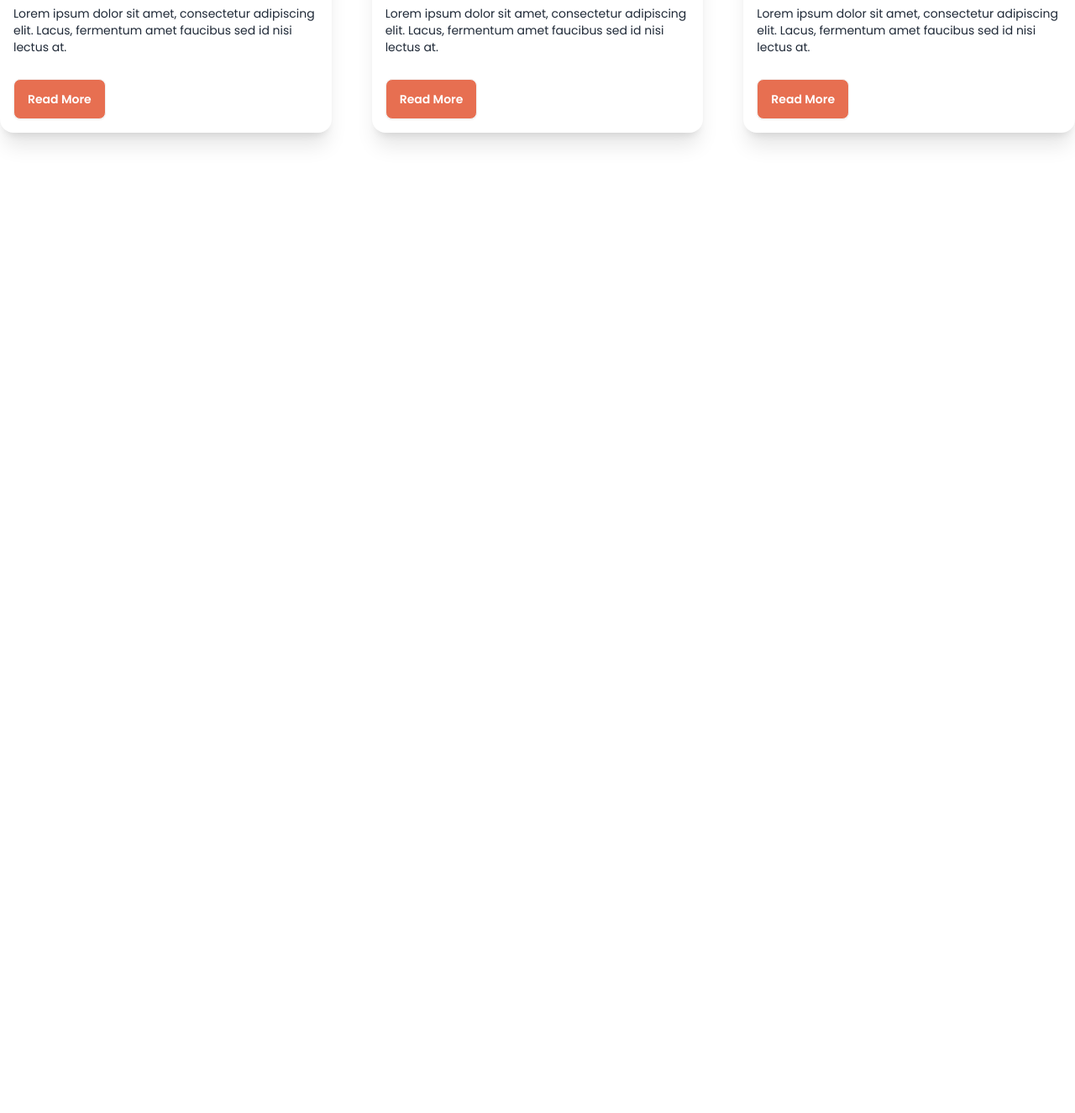
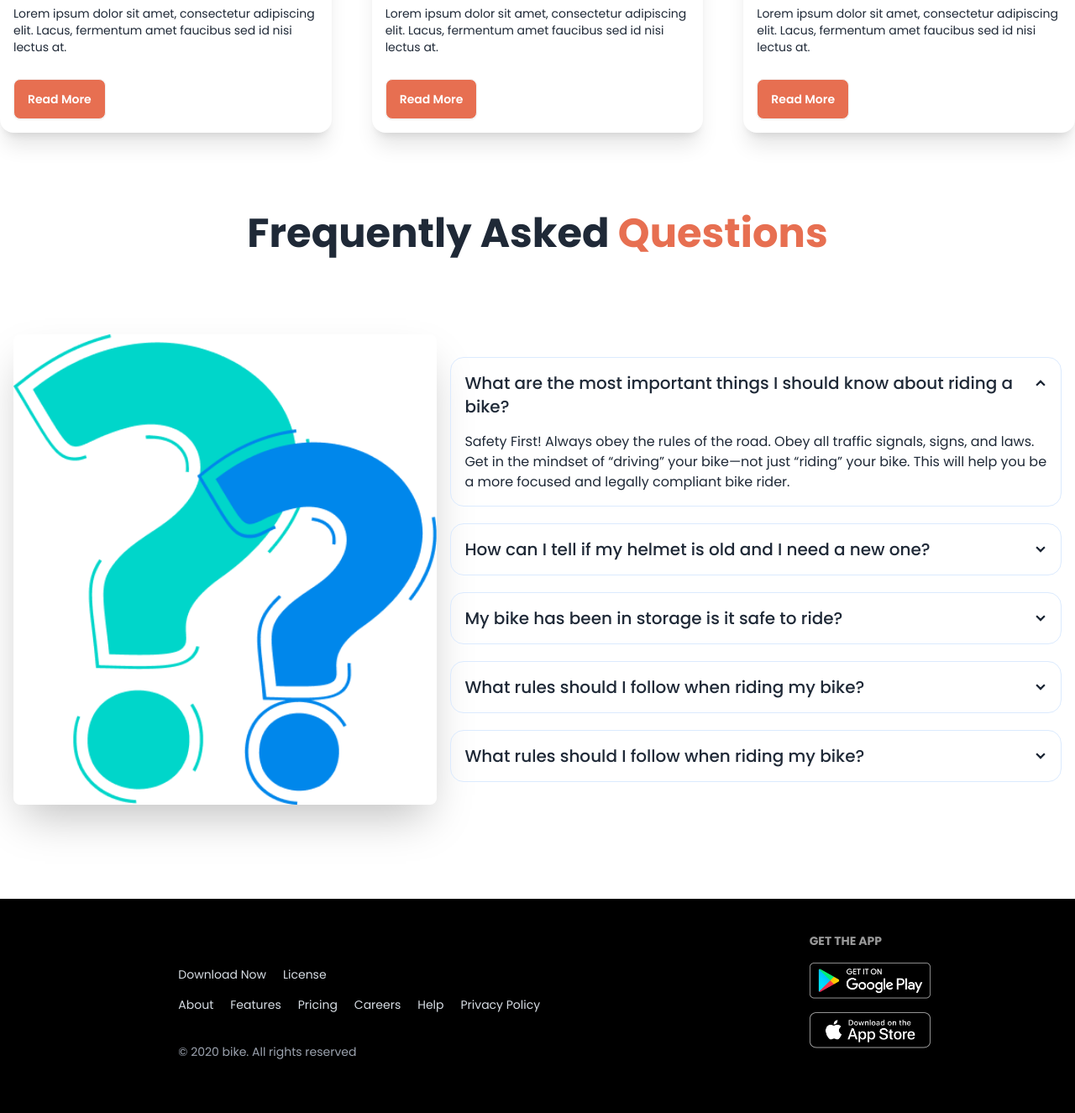
Before and after one commit to abdullah0153757/biker-zone-daisyUI, a plain HTML site: page index.html in a window 1280 px wide. Shown: the part 1168-2493 px from the top of the page at 84% size. Before the commit the page ends 1422 px from the top, so only its background shows below. Drawn offline with nearby package versions, Linux system fonts and the light colour scheme.

Commit message:
added footer done

```diff
--- a/index.html
+++ b/index.html
@@ -154,7 +154,7 @@
      <!-- Main Section -->
       <main class="md:container mx-auto">
         <!-- Fetured Bikes In This Year Home work -->
-         <section></section>
+         <section class="my-24"></section>
 
          <!-- Latest Bike Section -->
           <section class="my-24">
@@ -211,18 +211,96 @@
           </section>
 
           <!-- Happy Clients says Home works -->
-           <section>
+           <section class="my-24">
 
            </section>
 
            <!-- Frequently Asked Questions -->
+            <section class="my-24">
+              <h3 class="text-5xl font-bold text-center my-20">Frequently Asked <span class="text-bike-primary">Questions</span></h3>
+              <!-- card -->
+              <div class="hero">
+                <div class="hero-content flex-col lg:flex-row">
+                  <img
+                    src="./images/others/faq.png"
+                    class="w-full rounded-lg shadow-2xl" />
+
+                    <!-- Accordion -->
+                  <div class="space-y-5">
+                    <div class="collapse collapse-arrow border border-blue-100">
+                      <input type="radio" name="my-accordion-2" checked="checked" />
+                      <div class="collapse-title text-xl font-medium">What are the most important things I should
+                        know about riding a bike?</div>
+                      <div class="collapse-content">
+                        <p>Safety First! Always obey the rules of the road. Obey all traffic signals, signs, and laws. Get in the mindset of “driving” your bike—not just “riding” your bike. This will help you be a more focused and legally compliant bike rider. </p>
+                      </div>
+                    </div>
+                    <div class="collapse collapse-arrow border border-blue-100">
+                      <input type="radio" name="my-accordion-2" />
+                      <div class="collapse-title text-xl font-medium">How can I tell if my helmet is old and I need a
+                        new one?</div>
+                      <div class="collapse-content">
+                        <p>Get in the mindset of “driving” your bike—not just “riding” your bike. This will help you be a more focused and legally compliant bike rider.</p>
+                      </div>
+                    </div>
+                    <div class="collapse collapse-arrow border border-blue-100">
+                      <input type="radio" name="my-accordion-2" />
+                      <div class="collapse-title text-xl font-medium">My bike has been in storage is it safe to ride?</div>
+                      <div class="collapse-content">
+                        <p>Get in the mindset of “driving” your bike—not just “riding” your bike. This will help you be a more focused and legally compliant bike rider.</p>
+                      </div>
+                    </div>
+                    <div class="collapse collapse-arrow border border-blue-100">
+                      <input type="radio" name="my-accordion-2" />
+                      <div class="collapse-title text-xl font-medium">What rules should I follow when riding my bike?</div>
+                      <div class="collapse-content">
+                        <p>Get in the mindset of “driving” your bike—not just “riding” your bike. This will help you be a more focused and legally compliant bike rider.</p>
+                      </div>
+                    </div>
+                    <div class="collapse collapse-arrow border border-blue-100">
+                      <input type="radio" name="my-accordion-2" />
+                      <div class="collapse-title text-xl font-medium">What rules should I follow when riding my bike?</div>
+                      <div class="collapse-content">
+                        <p>Get in the mindset of “driving” your bike—not just “riding” your bike. This will help you be a more focused and legally compliant bike rider.</p>
+                      </div>
+                    </div>
+                  </div>
+                </div>
+              </div>
+
+            </section>
 
       </main>
 
       <!-- Footer Section -->
-       <footer>
-
-       </footer>
+      <footer class="footer bg-neutral bg-black text-neutral-content p-10 justify-around">
+        <aside class="p-10">
+          <ul class="space-x-5 flex">
+            <li>Download Now</li>
+            <ul>License</ul>
+          </ul>
+          <ul class="flex space-x-5 my-2">
+            <li>About</li>
+            <li>Features</li>
+            <li>Pricing</li>
+            <li>Careers</li>
+            <li>Help</li>
+            <li>Privacy Policy</li>
+          </ul>
+          <p class="text-gray-400 my-5">© 2020 bike. All rights reserved</p>
+        </aside>
+        <nav>
+          <h6 class="footer-title text-white">Get the App</h6>
+          <div class="grid grid-cols-1 gap-4">
+            <a>
+              <img class="w-36" src="images/others/android.png" alt="">
+            </a>
+            <a>
+              <img class="w-36" src="images/others/ios.png" alt="">
+            </a>
+          </div>
+        </nav>
+      </footer>
 
 </body>
 </html>
```
